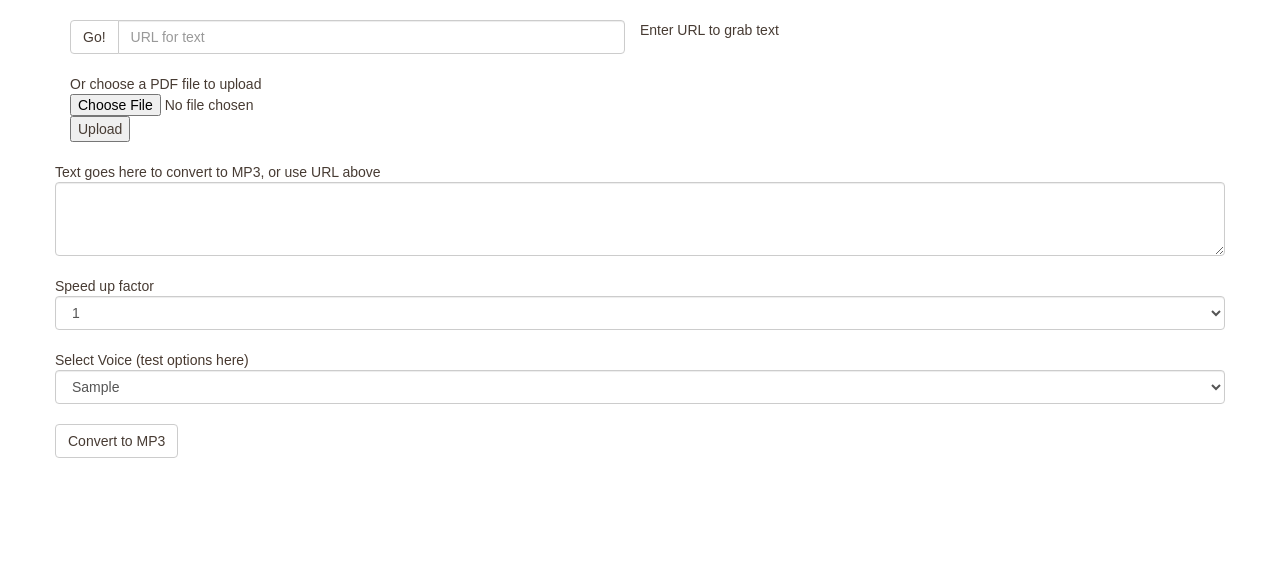
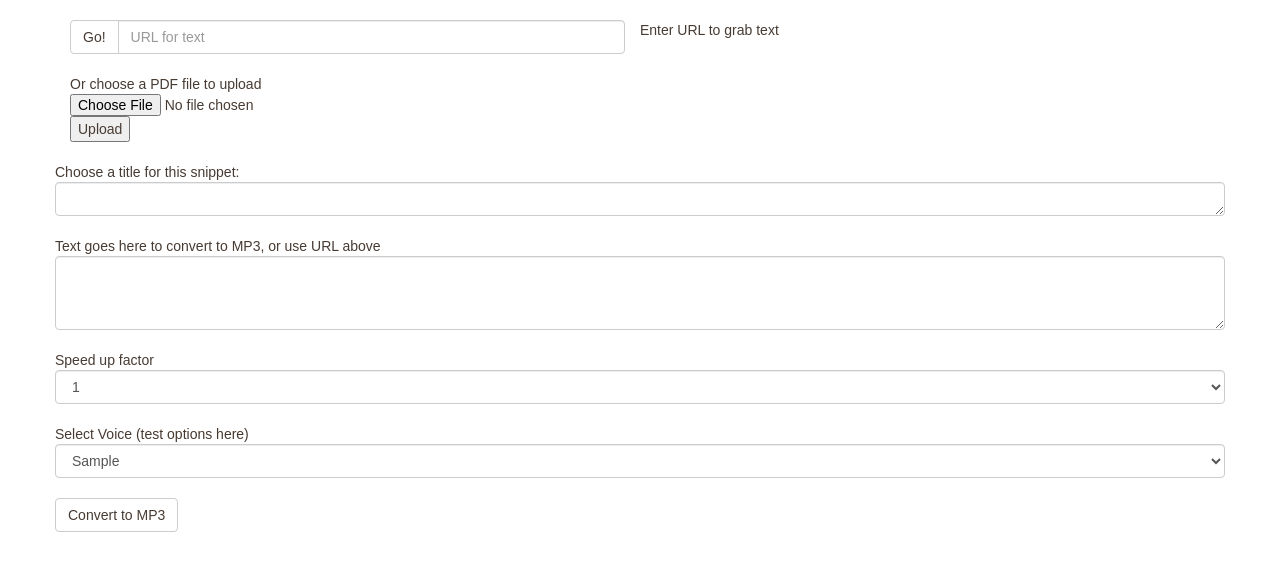
Before and after one commit to scottstanie/heartext, a Django app: template heartext/templates/heartext/index.html in a window 1280 px wide. Shown: the part 52-623 px from the top of the page. Run offline with Django 3.2, Linux system fonts and the light colour scheme; the template is opened without the code that fills it: most values are stand-ins (such as "Sample title", 1, 10 or a date in 2020); some libraries are stand-ins or nearby versions; some web fonts are replaced.

Commit message:
add title to main form

```diff
--- a/heartext/static/heartext/js/main.js
+++ b/heartext/static/heartext/js/main.js
@@ -20,12 +20,13 @@ $(document).ready(function() {
     });
 
     $('#submit-text').on('click', function() {
+        let title = $('#snippet-title-input').val();
         let inputText = $('#text-input').val();
         let inputUrl = $('#input-url').val();
         let voice = $('#voice-select').find('option:selected').data('voice');;
         let speedFactor = $('#speed-select').val();
         console.log("Submitting text");
-        submitText(inputText, inputUrl, voice, speedFactor);
+        submitText(title, inputText, inputUrl, voice, speedFactor);
     });
 
     $('#upload-file-name').on('change', function() {
@@ -75,13 +76,14 @@ function fetchTextAndInsert(url) {
     });
 }
 
-function submitText(text, url, voice, speedFactor=1) {
+function submitText(title, text, url, voice, speedFactor=1) {
     var $post = $.ajax({
         type: 'POST',
         url: '/polly/convert/',
         contentType: 'application/json; charset=utf-8',
         dataType: 'json',
         data: JSON.stringify({
+          title: title,
           text: text,
           voice:voice,
           speed: speedFactor,
--- a/heartext/templates/heartext/index.html
+++ b/heartext/templates/heartext/index.html
@@ -25,6 +25,9 @@
   <br>
 
   <div class="row">
+    Choose a title for this snippet:
+    <textarea id="snippet-title-input" class="form-control" rows="1"></textarea>
+    <br>
     Text goes here to convert to MP3, or use URL above
     <textarea id="text-input" class="form-control" rows="3"></textarea>
 
--- a/polly/views.py
+++ b/polly/views.py
@@ -15,13 +15,14 @@ def convert(request):
     Text is sent as JSON through request.POST
     """
     body = json.loads(request.body)
+    title = body.get('title')
     text = body.get('text')
     url = body.get('url')
     voice = body.get('voice')
     speed = float(body.get('speed'))
 
     user = User.objects.get(id=request.user.id)
-    snippet = Snippet(text=text, created_by=user, source_url=url)
+    snippet = Snippet(title=title, text=text, created_by=user, source_url=url)
     snippet.save()
 
     job = polly.tasks.convert_snippet_task.delay(snippet.uuid, text, speed, voice)
```
